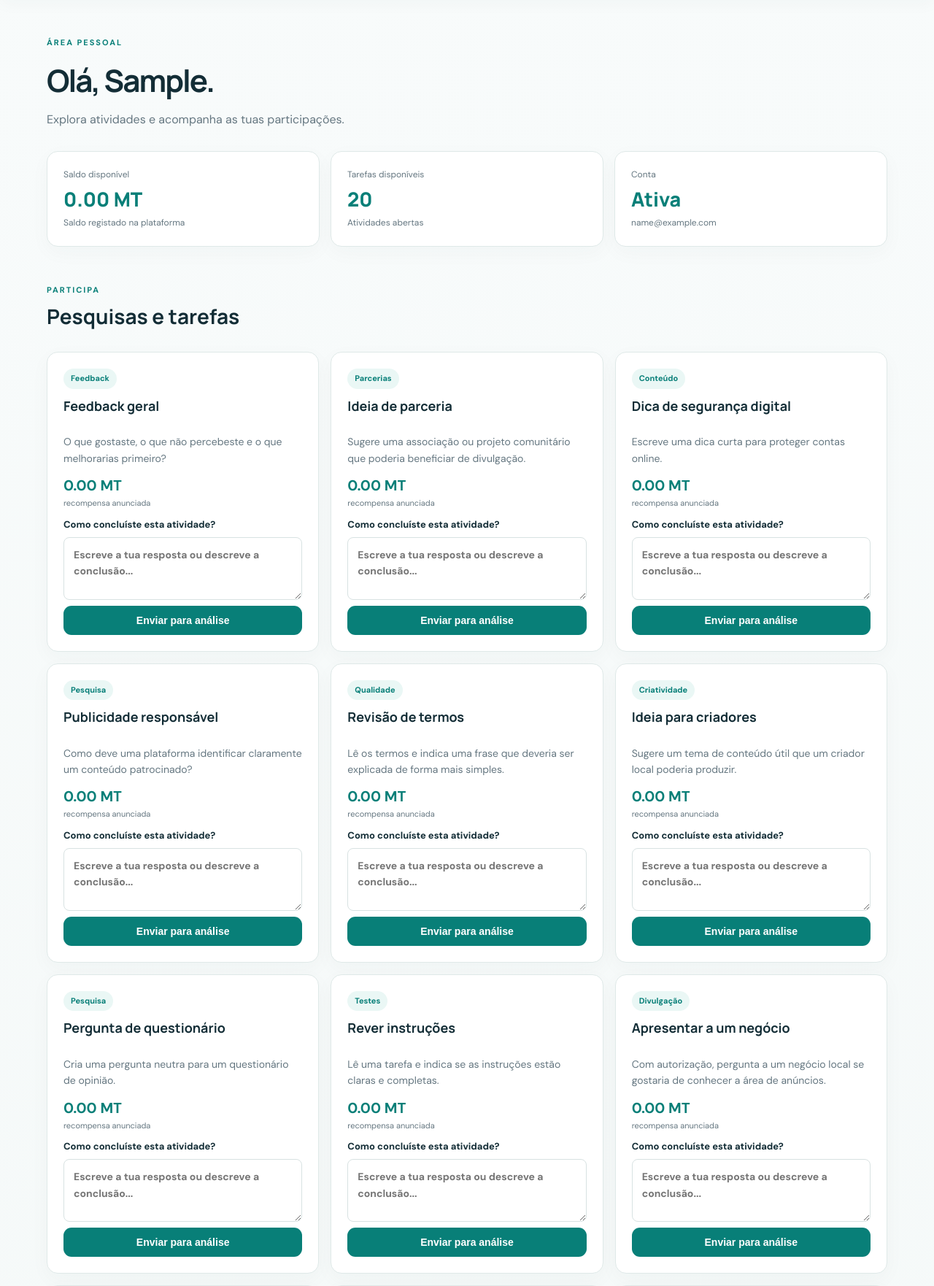
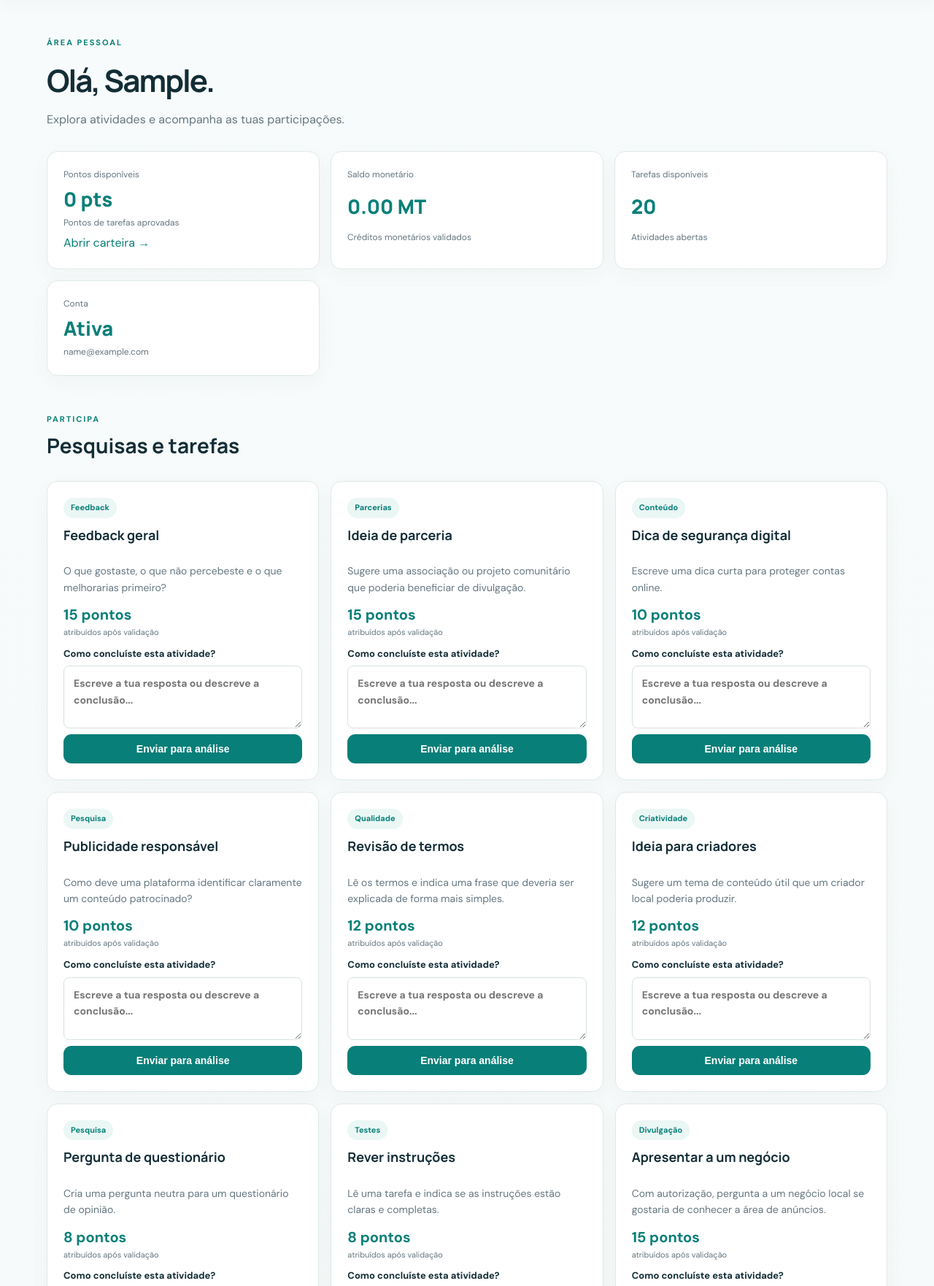
Before and after one commit to carimocarlos61-pixel/Oportunidade360, a Flask app: page /painel in a window 1280 px wide. Shown: the part 76-1838 px from the top of the page at 73% size. Run offline with Flask 3, Linux system fonts and the light colour scheme; the visitor is signed in with stand-in values (Sample User, id 1); data comes from the database, SQL or seed files in the repository; data that the repository does not hold is empty.

Commit message:
Show points balance and wallet shortcut

```diff
--- a/templates/dashboard.html
+++ b/templates/dashboard.html
@@ -1,8 +1,8 @@
 {% extends "base.html" %}{% block title %}Meu painel | Oportunidade360{% endblock %}{% block content %}
 <div class="page-heading"><div><span class="eyebrow">ÁREA PESSOAL</span><h1>Olá, {{ current_user.name.split(' ')[0] }}.</h1><p class="muted">Explora atividades e acompanha as tuas participações.</p></div></div>
-<div class="stats"><div class="stat-card"><span>Saldo disponível</span><strong>{{ '%.2f'|format(balance) }} MT</strong><small>Saldo registado na plataforma</small></div><div class="stat-card"><span>Tarefas disponíveis</span><strong>{{ tasks|length }}</strong><small>Atividades abertas</small></div><div class="stat-card"><span>Conta</span><strong>Ativa</strong><small>{{ current_user.email }}</small></div></div>
-<section class="section"><div class="section-head"><div><span class="eyebrow">PARTICIPA</span><h2>Pesquisas e tarefas</h2></div></div><div class="task-grid">{% for t in tasks %}<article class="task-card"><span class="tag">{{ t.category }}</span><h3>{{ t.title }}</h3><p>{{ t.description }}</p><div class="reward">{{ '%.2f'|format(t.reward) }} MT <small>recompensa anunciada</small></div>
+<div class="stats"><div class="stat-card"><span>Pontos disponíveis</span><strong>{{ points }} pts</strong><small>Pontos de tarefas aprovadas</small><a href="{{ url_for('wallet_page') }}">Abrir carteira →</a></div><div class="stat-card"><span>Saldo monetário</span><strong>{{ '%.2f'|format(balance) }} MT</strong><small>Créditos monetários validados</small></div><div class="stat-card"><span>Tarefas disponíveis</span><strong>{{ tasks|length }}</strong><small>Atividades abertas</small></div><div class="stat-card"><span>Conta</span><strong>Ativa</strong><small>{{ current_user.email }}</small></div></div>
+<section class="section"><div class="section-head"><div><span class="eyebrow">PARTICIPA</span><h2>Pesquisas e tarefas</h2></div></div><div class="task-grid">{% for t in tasks %}<article class="task-card"><span class="tag">{{ t.category }}</span><h3>{{ t.title }}</h3><p>{{ t.description }}</p><div class="reward">{{ t.points_reward or 0 }} pontos <small>atribuídos após validação</small></div>
 {% if t.submission_id %}<span class="status">{{ 'Aprovada' if t.submission_status=='approved' else ('Rejeitada' if t.submission_status=='rejected' else 'Em análise') }}</span>{% else %}<form method="post" action="{{ url_for('submit_task',task_id=t.id) }}"><input type="hidden" name="csrf_token" value="{{ csrf_token }}"><label>Como concluíste esta atividade?<textarea name="proof" required minlength="5" placeholder="Escreve a tua resposta ou descreve a conclusão..."></textarea></label><button class="btn primary full">Enviar para análise</button></form>{% endif %}</article>{% else %}<p class="muted">Não existem tarefas abertas neste momento.</p>{% endfor %}</div></section>
-<div class="two-col section"><section><h2>Movimentos da carteira</h2>{% for h in history %}<div class="list-row"><div><b>{{ h.description }}</b><small>{{ h.created_at }} · {{ h.kind }}</small></div><strong class="{{ 'positive' if h.amount>=0 else 'negative' }}">{{ '%+.2f'|format(h.amount) }} MT</strong></div>{% else %}<p class="muted">Ainda não há movimentos.</p>{% endfor %}</section>
-<section class="panel"><h2>Pedir levantamento</h2><p class="muted">O pedido será analisado. Não é um pagamento automático.</p><form method="post" action="{{ url_for('withdrawal') }}"><input type="hidden" name="csrf_token" value="{{ csrf_token }}"><label>Valor (MT)<input name="amount" type="number" min="1" step="0.01" required></label><label>Meio de pagamento<select name="method"><option>M-Pesa</option><option>e-Mola</option></select></label><label>Número para receber<input name="phone" required placeholder="Número associado à carteira"></label><button class="btn primary full">Enviar pedido</button></form><h3>Pedidos recentes</h3>{% for w in withdrawals %}<div class="list-row"><span>{{ w.method }} · {{ '%.2f'|format(w.amount) }} MT</span><small>{{ w.status }}</small></div>{% else %}<small class="muted">Sem pedidos.</small>{% endfor %}</section></div>
+<div class="two-col section"><section><h2>Movimentos monetários</h2>{% for h in history %}<div class="list-row"><div><b>{{ h.description }}</b><small>{{ h.created_at }} · {{ h.kind }}</small></div><strong class="{{ 'positive' if h.amount>=0 else 'negative' }}">{{ '%+.2f'|format(h.amount) }} MT</strong></div>{% else %}<p class="muted">Ainda não há movimentos.</p>{% endfor %}</section>
+<section class="panel"><h2>Levantamentos monetários</h2><p><a href="{{ url_for('wallet_page') }}">Consultar carteira de pontos e pedidos →</a></p><h3>Saldo em MT</h3><p class="muted">O pedido será analisado. Não é um pagamento automático.</p><form method="post" action="{{ url_for('withdrawal') }}"><input type="hidden" name="csrf_token" value="{{ csrf_token }}"><label>Valor (MT)<input name="amount" type="number" min="1" step="0.01" required></label><label>Meio de pagamento<select name="method"><option>M-Pesa</option><option>e-Mola</option></select></label><label>Número para receber<input name="phone" required placeholder="Número associado à carteira"></label><button class="btn primary full">Enviar pedido</button></form><h3>Pedidos recentes</h3>{% for w in withdrawals %}<div class="list-row"><span>{{ w.method }} · {{ '%.2f'|format(w.amount) }} MT</span><small>{{ w.status }}</small></div>{% else %}<small class="muted">Sem pedidos.</small>{% endfor %}</section></div>
 {% endblock %}
```
